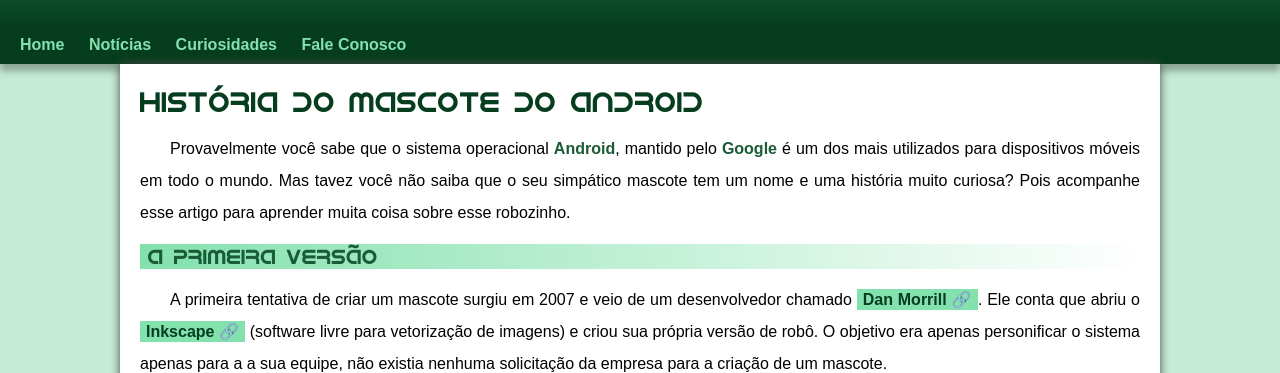
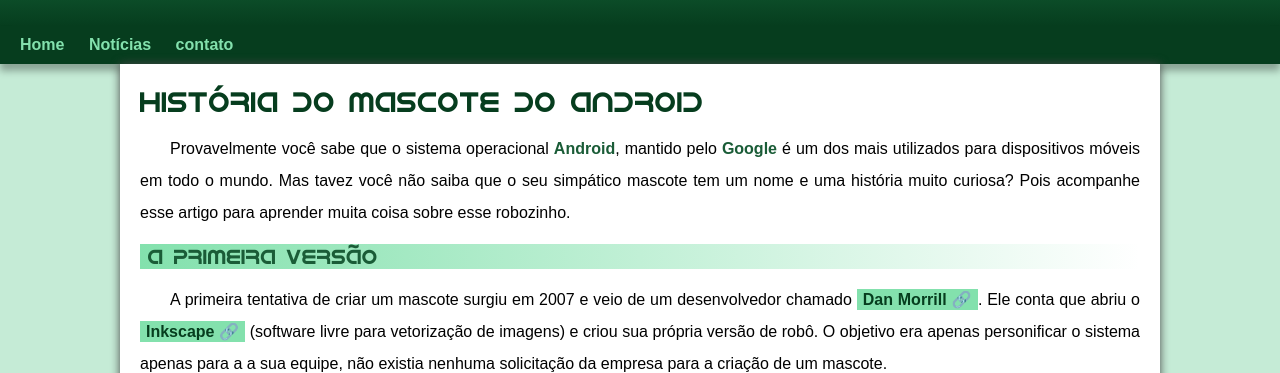
Before and after one commit to Arthurvs1022/projeto-android, a plain HTML site: page index.html in a window 1280 px wide. Shown: the part 164-537 px from the top of the page. Drawn offline with Linux system fonts and the light colour scheme.

Commit message:
ajuste de padding

```diff
--- a/estilo/style.css
+++ b/estilo/style.css
@@ -60,7 +60,7 @@ header > p{
     padding-right: 10px;
     padding-left: 10px;
     margin: auto;
-    margin-bottom: 30px;
+    pedding-bottom: 50px;
     text-shadow: 2px 2px 0px rgba(0, 0, 0, 0.267);
 }
 
--- a/index.html
+++ b/index.html
@@ -17,8 +17,7 @@
     <nav
        ><a href="#">Home</a>
         <a href="#">Notícias</a>
-        <a href="#">Curiosidades</a>
-        <a href="#">Fale Conosco</a>
+        <a href="#">contato</a>
     </nav>
 
     <main>
```
